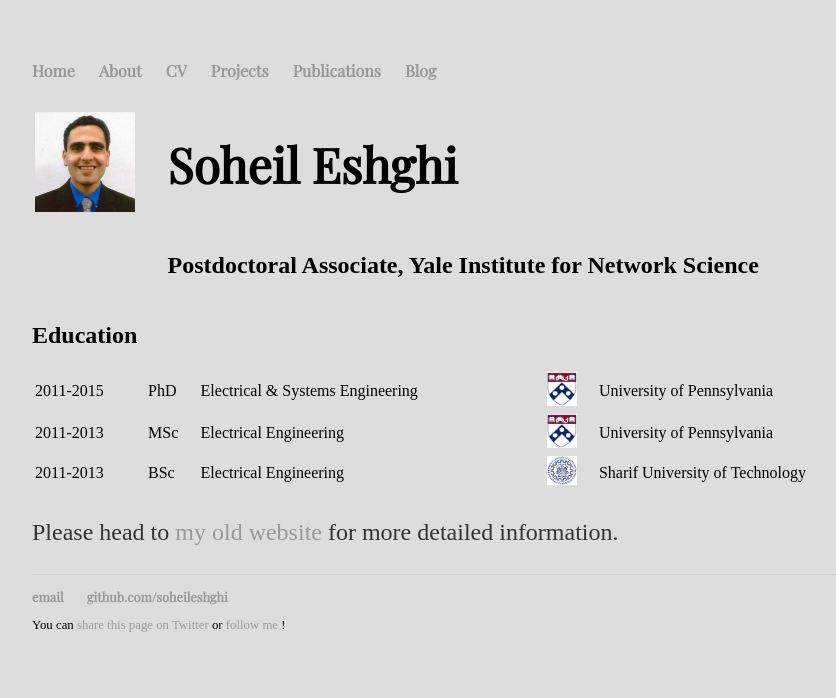
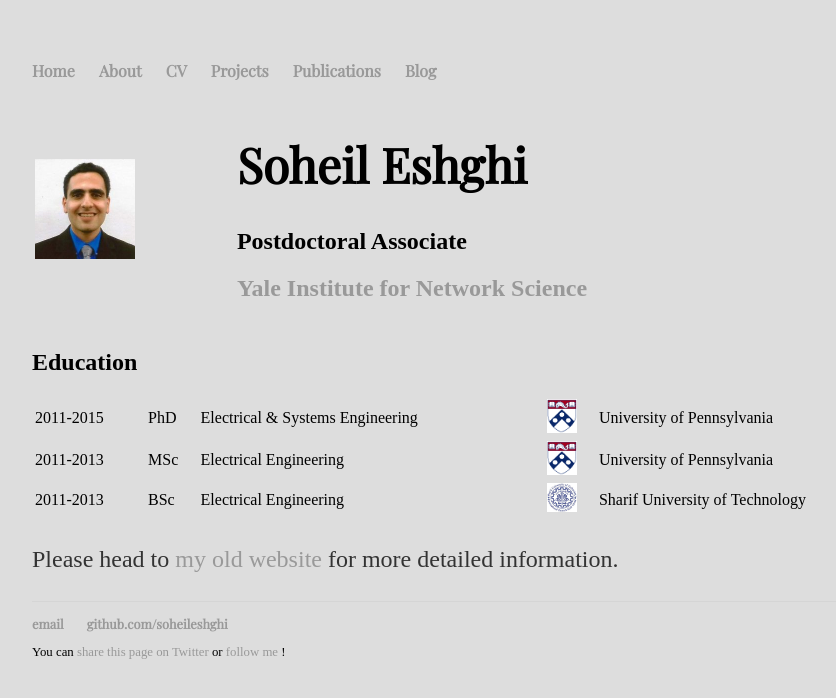
Before and after one commit to SoheilEshghi/SoheilEshghi.github.io, a Jekyll site: the page built from index.html, in a window 1280 px wide. Shown: the top 698 px of the page, without its empty margins (160-996 px from the left). Built offline with Jekyll 4.4.1, drawn with Linux system fonts in a browser that asks for light colours.

Commit message:
header edits

```diff
--- a/index.html
+++ b/index.html
@@ -8,13 +8,14 @@ title: Soheil Eshghi
 	<table style="width:100%">
 	<tr>
 		<td><img src="images/soheil.jpg" style="width:100px;"></td>
-		<td><h1>Soheil Eshghi</h1></td>
+		<td><h1>Soheil Eshghi</h1>
+		<h2>Postdoctoral Associate</h2>
+		<h2><a href="http://yins.yale.edu/">Yale Institute for Network Science</a></h2>
+		</td>
 	</tr>
 	<tr>
 		<td></td>
-		<td><h2>
-			Postdoctoral Associate, Yale Institute for Network Science
-		</h2></td>
+		<tdtd>
 	</tr>
 </table>
 
```
